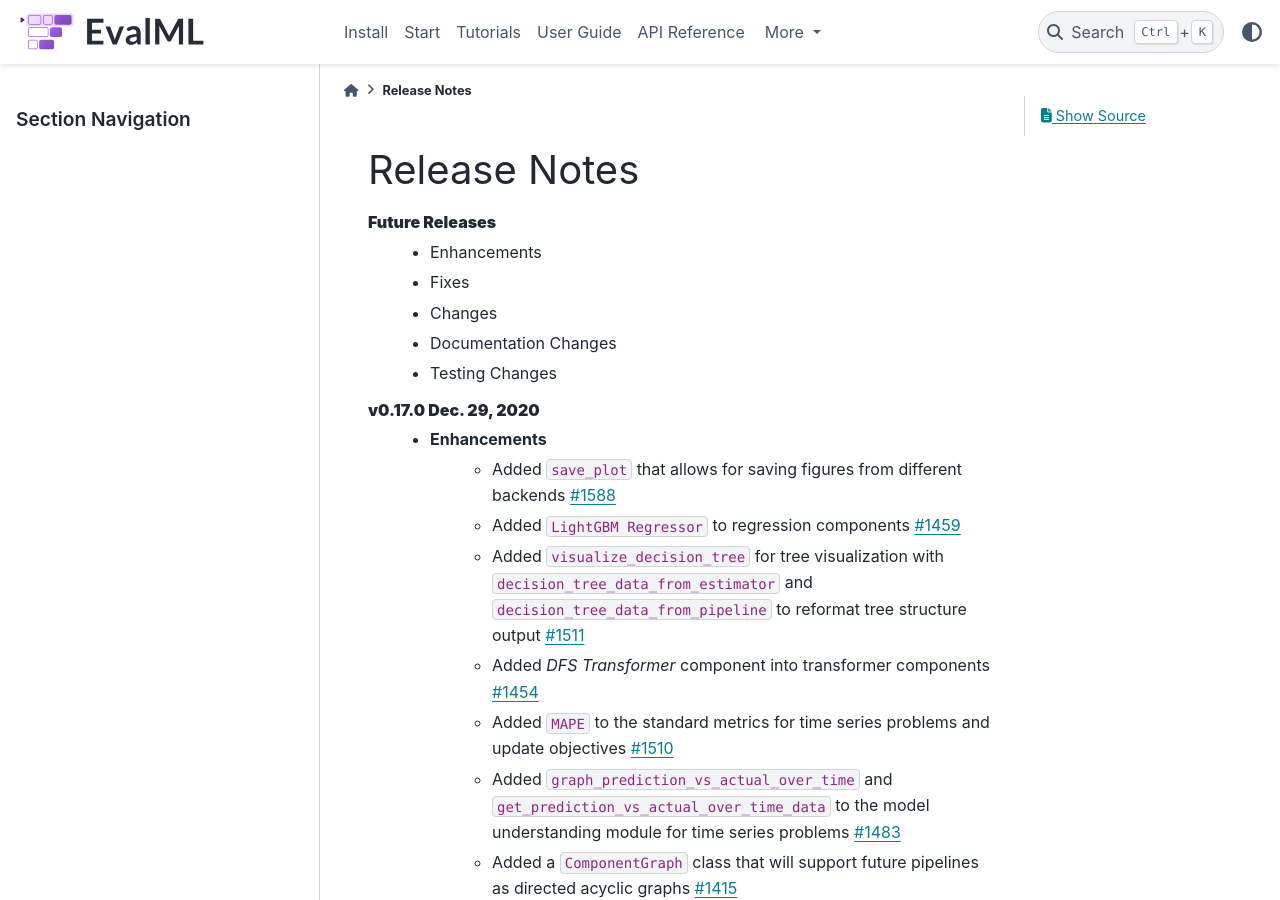
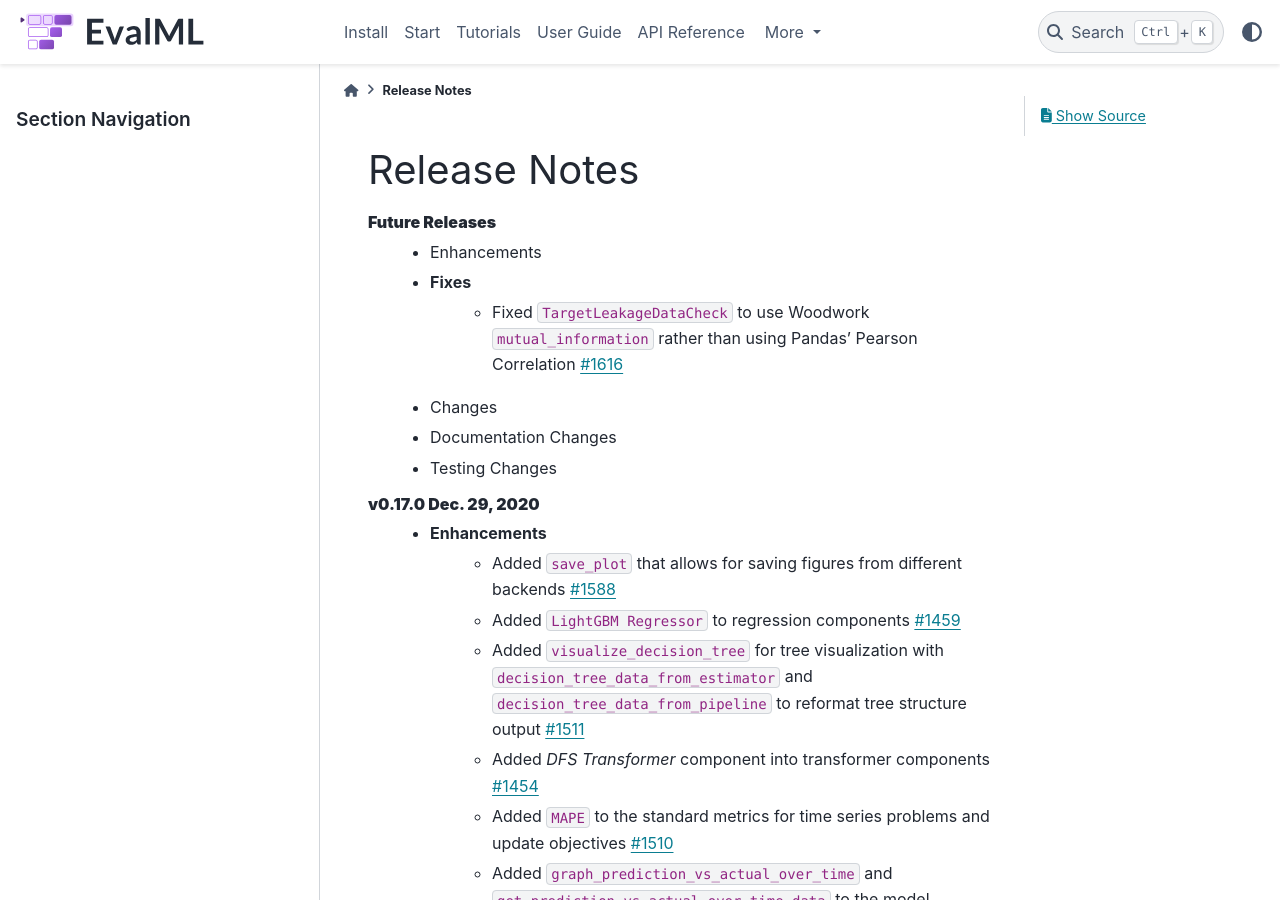
Before and after one commit to alteryx/evalml, a Sphinx documentation site: the page built from docs/source/release_notes.rst, in a window 1280 px wide and 900 px high. Built offline with Sphinx 7.4.7 and the PyData theme 0.15.4, drawn with Linux system fonts in a browser that asks for light colours; comment, search, counter and statistics services are not loaded.

Commit message:
fix release notes

```diff
--- a/docs/source/release_notes.rst
+++ b/docs/source/release_notes.rst
@@ -4,6 +4,7 @@ Release Notes
 **Future Releases**
     * Enhancements
     * Fixes
+        * Fixed ``TargetLeakageDataCheck`` to use Woodwork ``mutual_information`` rather than using Pandas' Pearson Correlation :pr:`1616`
     * Changes
     * Documentation Changes
     * Testing Changes
```
